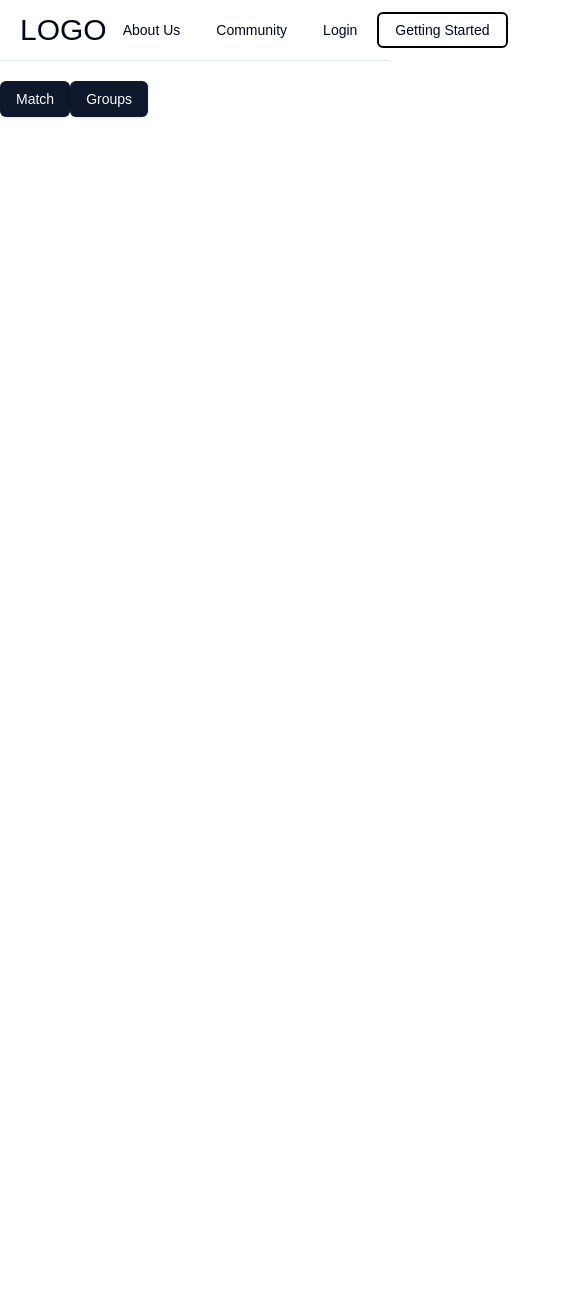
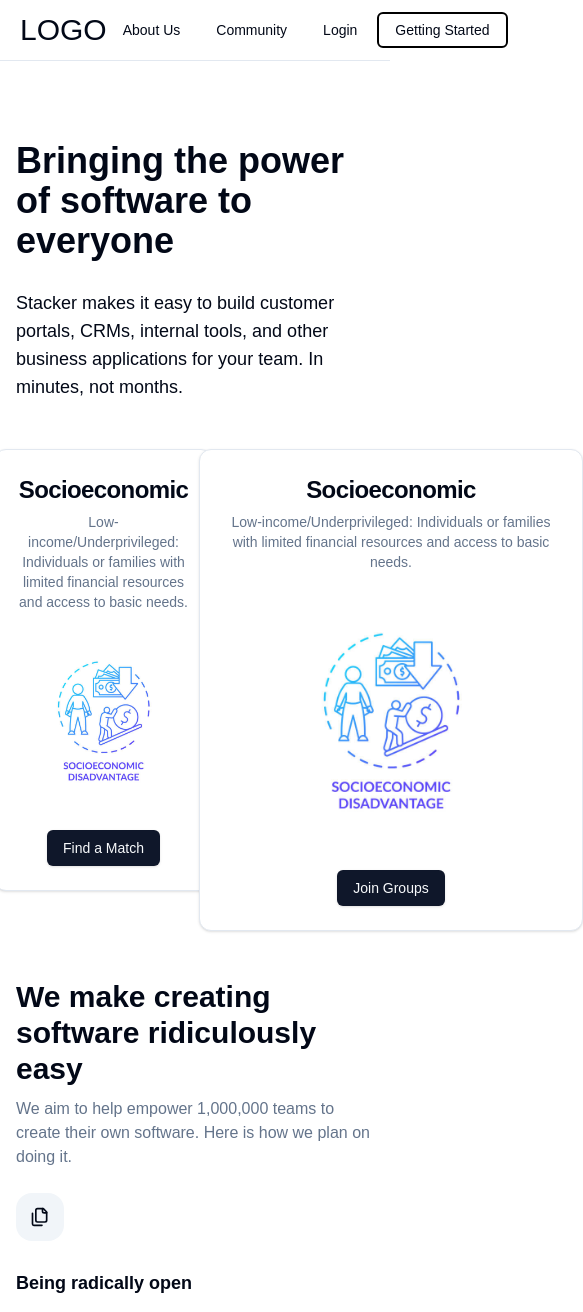
Before and after one commit to cfgtexas24/Team-14, a Next.js app in the folder cfg2024/: page /community in a window 390 px wide. Shown: the top 1312 px of the page, 583 px wide, since content can reach past the window. Before the commit the page ends 844 px from the top, so only its background shows below. Built offline with nearby package versions, Linux system fonts and the light colour scheme.

Commit message:
finish ui for community page

```diff
--- /dev/null
+++ b/cfg2024/app/community/groups/Chat.tsx
@@ -0,0 +1,68 @@
+// Chat.tsx
+
+"use client";
+
+import React, { useEffect, useState } from "react";
+import { Session as TalkSession, Chatbox } from "@talkjs/react";
+import Talk from "talkjs";
+import { getCurrentUser } from "./action";
+import { User as SupabaseUser } from "@supabase/supabase-js";
+
+interface ChatProps {
+  conversationID: string;
+}
+
+export default function Chat({ conversationID }: ChatProps) {
+  const [user, setUser] = useState<SupabaseUser | null>(null);
+
+  useEffect(() => {
+    console.log("Chat component mounted with conversationID:", conversationID);
+    async function fetchUser() {
+      try {
+        const { user } = await getCurrentUser();
+        console.log("Chat component fetched user:", user);
+        setUser(user);
+      } catch (error) {
+        console.error("Error fetching user in Chat component:", error);
+      }
+    }
+
+    fetchUser();
+  }, []);
+
+  if (!user || !user.id) {
+    console.error("User or User ID is missing:", user);
+    return <div>Loading chat...</div>;
+  }
+
+  console.log("User loaded in Chat component:", user);
+  console.log("User ID:", user.id);
+
+  const me = new Talk.User({
+    id: user.id?.toString(), // Ensure it's a string
+    name: user.user_metadata?.full_name || user.email,
+    email: user.email,
+  });
+
+  const conversationBuilder = (conversation: Talk.ConversationBuilder) => {
+    console.log("Building conversation with ID:", conversationID);
+    conversation.setParticipant(me);
+    conversation.setId(conversationID);
+    conversation.setAttributes({
+      subject: conversationID,
+    });
+  };
+
+  console.log("Rendering Chatbox component");
+
+  return (
+    <div className="mt-8">
+      <TalkSession appId={process.env.APP_ID!} me={me}>
+        <Chatbox
+          conversationBuilder={conversationBuilder}
+          className="w-full h-[500px]"
+        />
+      </TalkSession>
+    </div>
+  );
+}
--- /dev/null
+++ b/cfg2024/app/community/groups/action.ts
@@ -0,0 +1,21 @@
+"use server";
+
+import { createClient } from "@/utils/supabase/server";
+export async function getCurrentUser() {
+  const supabase = createClient();
+
+  const {
+    data: { session },
+    error,
+  } = await supabase.auth.getSession();
+
+  if (error) {
+    console.error("Error fetching session:", error);
+  }
+
+  const user = session?.user ?? null;
+
+  console.log("Action fetched user:", user); // Debugging
+
+  return { user, session };
+}
--- a/cfg2024/app/community/groups/page.tsx
+++ b/cfg2024/app/community/groups/page.tsx
@@ -1,9 +1,6 @@
 "use client";
 
-import React from "react";
-import { Session, Chatbox } from "@talkjs/react";
-import Talk from "talkjs";
-import { useCallback } from "react";
+import React, { useEffect, useState } from "react";
 import { Tilt } from "react-tilt";
 import { Button } from "@/components/ui/button";
 import {
@@ -20,34 +17,60 @@ import employment from "@/assets/employment.jpg";
 import family from "@/assets/family.jpg";
 import geographical from "@/assets/geographical.png";
 import socioeconomic from "@/assets/socioeconomic.jpg";
+import { getCurrentUser } from "./action";
+import { User } from "@supabase/supabase-js";
+import Chat from "./Chat";
+
+const defaultOptions = {
+  reverse: false,
+  max: 35,
+  perspective: 1000,
+  scale: 1.1,
+  speed: 1000,
+  transition: true,
+  axis: null,
+  reset: true,
+  easing: "cubic-bezier(.03,.98,.52,.99)",
+};
 
 const Match = () => {
-  const syncUser = useCallback(
-    () =>
-      new Talk.User({
-        id: "nina",
-        name: "Nina",
-        email: "nina@example.com",
-        photoUrl: "https://talkjs.com/new-web/avatar-7.jpg",
-        welcomeMessage: "Hi!",
-      }),
-    []
-  );
+  const [conversationID, setConversationID] = useState<string | null>(null);
+  const [user, setUser] = useState<User | null>(null);
 
-  const defaultOptions = {
-    reverse: false, // reverse the tilt direction
-    max: 35, // max tilt rotation (degrees)
-    perspective: 1000, // Transform perspective, the lower the more extreme the tilt gets.
-    scale: 1.1, // 2 = 200%, 1.5 = 150%, etc..
-    speed: 1000, // Speed of the enter/exit transition
-    transition: true, // Set a transition on enter/exit.
-    axis: null, // What axis should be disabled. Can be X or Y.
-    reset: true, // If the tilt effect has to be reset on exit.
-    easing: "cubic-bezier(.03,.98,.52,.99)", // Easing on enter/exit.
+  useEffect(() => {
+    console.log("conversationID changed:", conversationID); // Debugging
+
+    // Fetch the current user
+    async function fetchUser() {
+      try {
+        const { user } = await getCurrentUser();
+        setUser(user);
+      } catch (error) {
+        console.error("Error fetching user:", error);
+      }
+    }
+
+    fetchUser();
+  }, []);
+
+  const handleJoin = (id: string) => {
+    console.log("Join button clicked with id:", id); // Debugging
+
+    setConversationID(id);
   };
 
+  const handleClick = async () => {
+    const { user, session } = await getCurrentUser();
+    console.log("User:", user?.id);
+    console.log("Session:", session?.user.id);
+  };
+  if (!user) {
+    return <div>Please log in to join a group chat.</div>;
+  }
+
   return (
-    <div>
+    <div >
+      <Button onClick={handleClick}>FETCH USERS</Button>
       <div className="mt-12 flex flex-wrap items-center justify-center gap-12 max-w-7xl mx-auto">
         <Tilt options={defaultOptions}>
           <div className="flex items-center justify-center">
@@ -69,7 +92,9 @@ const Match = () => {
                 />
               </CardContent>
               <CardContent className="flex flex-col items-center">
-                <Button>Join</Button>
+                <Button onClick={() => handleJoin("socioeconomic")}>
+                  Join
+                </Button>
               </CardContent>
             </Card>
           </div>
@@ -94,7 +119,7 @@ const Match = () => {
                 />
               </CardContent>
               <CardContent className="flex flex-col items-center">
-                <Button>Join</Button>
+                <Button onClick={() => handleJoin("educational")}>Join</Button>
               </CardContent>
             </Card>
           </div>
@@ -119,7 +144,7 @@ const Match = () => {
                 />
               </CardContent>
               <CardContent className="flex flex-col items-center">
-                <Button>Join</Button>
+                <Button onClick={() => handleJoin("employment")}>Join</Button>
               </CardContent>
             </Card>
           </div>
@@ -144,7 +169,7 @@ const Match = () => {
                 />
               </CardContent>
               <CardContent className="flex flex-col items-center">
-                <Button>Join</Button>
+                <Button onClick={() => handleJoin("family")}>Join</Button>
               </CardContent>
             </Card>
           </div>
@@ -170,7 +195,9 @@ const Match = () => {
                 />
               </CardContent>
               <CardContent className="flex flex-col items-center">
-                <Button>Join</Button>
+                <Button onClick={() => handleJoin("cultural_and_ethnic")}>
+                  Join
+                </Button>
               </CardContent>
             </Card>
           </div>
@@ -196,14 +223,14 @@ const Match = () => {
                 />
               </CardContent>
               <CardContent className="flex flex-col items-center">
-                <Button>Join</Button>
+                <Button onClick={() => handleJoin("geographical")}>Join</Button>
               </CardContent>
             </Card>
           </div>
         </Tilt>
       </div>
 
-      <Session
+      {/* <Session
         appId="t3Z7QMmB"
         userId="sample_user_sebastian"
         syncUser={syncUser}
@@ -212,7 +239,9 @@ const Match = () => {
           conversationId="sample_group_chat"
           style={{ width: "100%", height: "500px" }}
         ></Chatbox>
-      </Session>
+      </Session> */}
+
+      {conversationID && <Chat conversationID={conversationID} />}
     </div>
   );
 };
--- a/cfg2024/app/community/page.tsx
+++ b/cfg2024/app/community/page.tsx
@@ -1,19 +1,178 @@
-import React from "react";
+"use client";
 import { Button } from "@/components/ui/button";
+import {
+  Card,
+  CardContent,
+  CardDescription,
+  CardHeader,
+  CardTitle,
+} from "@/components/ui/card";
+import { CircleArrowRight, Files, Settings } from "lucide-react";
+import { Tilt } from "react-tilt";
+import Image from "next/image";
+import socioeconomic from "@/assets/socioeconomic.jpg";
 import Link from "next/link";
 
-const Community = () => {
+const defaultOptions = {
+  reverse: false,
+  max: 35,
+  perspective: 1000,
+  scale: 1.1,
+  speed: 1000,
+  transition: true,
+  axis: null,
+  reset: true,
+  easing: "cubic-bezier(.03,.98,.52,.99)",
+};
+
+const About1 = () => {
   return (
-    <div>
-      <Link href={"/community/match"}>
-        <Button>Match</Button>
-      </Link>
-
-      <Link href={"/community/groups"}>
-        <Button>Groups</Button>
-      </Link>
-    </div>
+    <section className="mt-20 mx-auto flex max-w-6xl items-center justify-center px-4 lg:px-8 ">
+      <div className="container flex flex-col gap-12">
+        <div className="flex flex-col gap-7">
+          <h1 className=" font-semibold text-4xl">
+            Bringing the power of software to everyone
+          </h1>
+          <p className="max-w-xl text-lg">
+            Stacker makes it easy to build customer portals, CRMs, internal
+            tools, and other business applications for your team. In minutes,
+            not months.
+          </p>
+        </div>
+        <div className="grid gap-2 grid-cols-2">
+          <Tilt options={defaultOptions}>
+            <div className="flex items-center justify-center">
+              <Card className="w-96">
+                <CardHeader className="flex flex-col items-center">
+                  <CardTitle className="text-2xl">Socioeconomic</CardTitle>
+                  <CardDescription className="text-center">
+                    Low-income/Underprivileged: Individuals or families with
+                    limited financial resources and access to basic needs.
+                  </CardDescription>
+                </CardHeader>
+                <CardContent className="flex items-center justify-center">
+                  <Image
+                    src={socioeconomic}
+                    alt="eco"
+                    width={250}
+                    height={250}
+                    className="rounded-lg"
+                  />
+                </CardContent>
+                <CardContent className="flex flex-col items-center">
+                  <Link href={"/community/match"}>
+                    <Button>Find a Match</Button>
+                  </Link>
+                </CardContent>
+              </Card>
+            </div>
+          </Tilt>
+          <div className="flex  rounded-2xl ">
+            <Tilt options={defaultOptions}>
+              <div className="flex items-center justify-center">
+                <Card className="w-96">
+                  <CardHeader className="flex flex-col items-center">
+                    <CardTitle className="text-2xl">Socioeconomic</CardTitle>
+                    <CardDescription className="text-center">
+                      Low-income/Underprivileged: Individuals or families with
+                      limited financial resources and access to basic needs.
+                    </CardDescription>
+                  </CardHeader>
+                  <CardContent className="flex items-center justify-center">
+                    <Image
+                      src={socioeconomic}
+                      alt="eco"
+                      width={250}
+                      height={250}
+                      className="rounded-lg"
+                    />
+                  </CardContent>
+                  <CardContent className="flex flex-col items-center">
+                    <Link href={"/community/groups"}>
+                      <Button>Join Groups</Button>
+                    </Link>
+                  </CardContent>
+                </Card>
+              </div>
+            </Tilt>
+          </div>
+        </div>
+        <div className="flex flex-col gap-6 md:gap-20">
+          <div className="max-w-xl">
+            <h2 className="mb-2.5 text-3xl font-semibold md:text-5xl">
+              We make creating software ridiculously easy
+            </h2>
+            <p className="text-muted-foreground">
+              We aim to help empower 1,000,000 teams to create their own
+              software. Here is how we plan on doing it.
+            </p>
+          </div>
+          <div className="grid gap-10 md:grid-cols-3">
+            <div className="flex flex-col">
+              <div className="mb-5 flex size-12 items-center justify-center rounded-2xl bg-accent">
+                <Files className="size-5" />
+              </div>
+              <h3 className="mb-3 mt-2 text-lg font-semibold">
+                Being radically open
+              </h3>
+              <p className="text-muted-foreground">
+                We believe there’s no room for big egos and there’s always time
+                to help each other. We strive to give and receive feedback,
+                ideas, perspectives
+              </p>
+            </div>
+            <div className="flex flex-col">
+              <div className="mb-5 flex size-12 items-center justify-center rounded-2xl bg-accent">
+                <CircleArrowRight className="size-5" />
+              </div>
+              <h3 className="mb-3 mt-2 text-lg font-semibold">
+                Moving the needle
+              </h3>
+              <p className="text-muted-foreground">
+                Boldly, bravely and with clear aims. We seek out the big
+                opportunities and double down on the most important things to
+                work on.
+              </p>
+            </div>
+            <div className="flex flex-col">
+              <div className="mb-5 flex size-12 items-center justify-center rounded-2xl bg-accent">
+                <Settings className="size-5" />
+              </div>
+              <h3 className="mb-3 mt-2 text-lg font-semibold">
+                Optimizing for empowerment
+              </h3>
+              <p className="text-muted-foreground">
+                We believe that everyone should be empowered to do whatever they
+                think is in the company&apos;s best interests.
+              </p>
+            </div>
+          </div>
+        </div>
+        <div className="grid gap-10 md:grid-cols-2">
+          <div>
+            <p className="mb-10 text-sm font-medium text-muted-foreground">
+              JOIN OUR TEAM
+            </p>
+            <h2 className="mb-2.5 text-3xl font-semibold md:text-5xl">
+              We&apos;re changing how software is made
+            </h2>
+          </div>
+          <div>
+            <img
+              src="https://www.shadcnblocks.com/images/block/placeholder.svg"
+              alt="placeholder"
+              className="mb-6 max-h-36 w-full rounded-xl object-cover"
+            />
+            <p className="text-muted-foreground">
+              And we&apos;re looking for the right people to help us do it. If
+              you&apos;re passionate about making change in the world, this
+              might be the place for you
+            </p>
+          </div>
+        </div>
+      </div>
+    </section>
   );
 };
 
-export default Community;
+export default About1;
```
Also changed, not shown: cfg2024/app/types/talkjs-react.d.ts (added, +11 -0 lines), cfg2024/assets/puzzle.gif (added).
